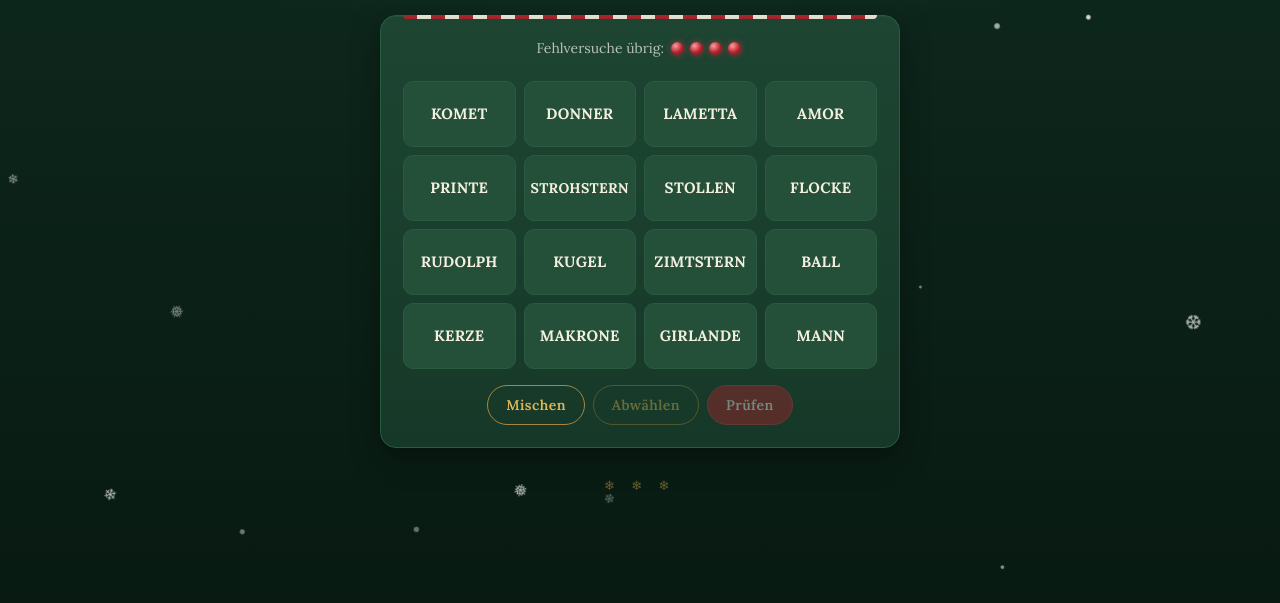
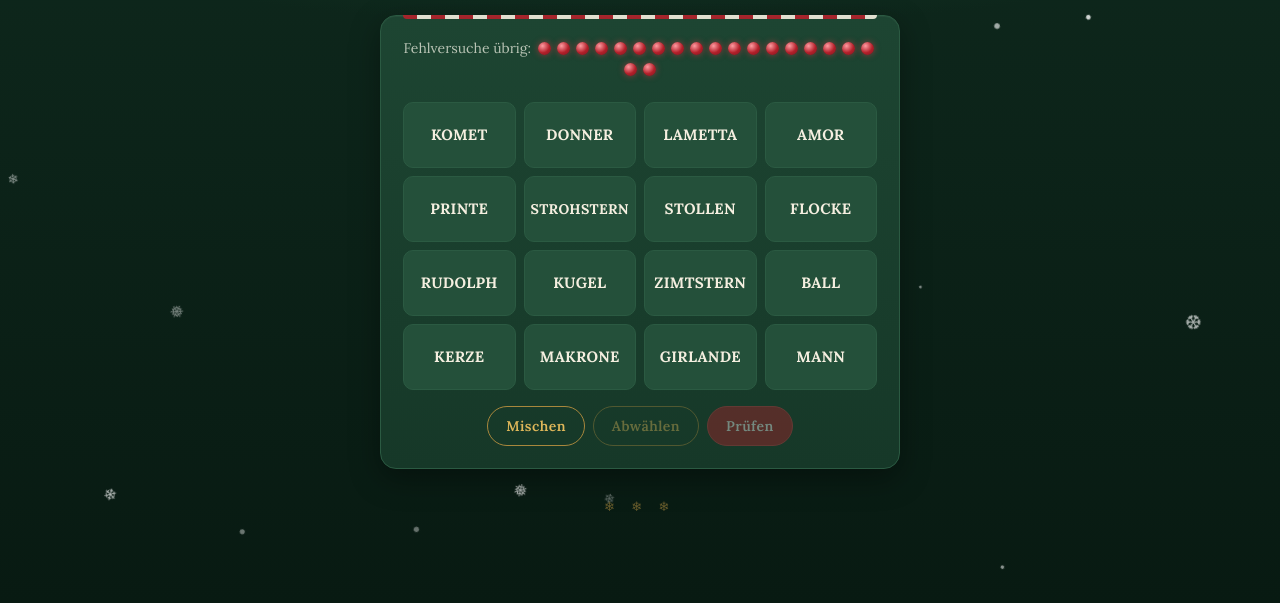
Before and after one commit to OernaZeBoerner/xmas-puzzles, a plain HTML site: page lebkuchen.html in a window 1280 px wide. Shown: the part 197-800 px from the top of the page. Drawn offline with Linux system fonts and the light colour scheme; a web font is replaced by a local one.

Commit message:
finished 4 word connect

```diff
--- a/lebkuchen.html
+++ b/lebkuchen.html
@@ -57,14 +57,14 @@
 const CONFIG = {
   number: 2,
   id: "lebkuchen",
-  mistakes: 4,
+  mistakes: 20,
   groups: [
     { name: "Am Weihnachtsbaum",              words: ["LAMETTA", "GIR|LANDE", "KERZE", "STROH|STERN"] },
     { name: "Schnee…",                        words: ["BALL", "MANN", "FLOCKE", "KUGEL"] },
     { name: "Weihnachtsgebäck",               words: ["ZIMT|STERN", "STOLLEN", "PRINTE", "MA|KRONE"] },
     { name: "Rentiere des Weihnachtsmanns",   words: ["RUDOLPH", "DONNER", "KOMET", "AMOR"] },
   ],
-  reward: "Dein nächster Hinweis:<br><b>[HIER DEINEN HINWEIS EINTRAGEN]</b>",
+  reward: 'Und die wird jetzt vergoldet, Maestro:<br><a href="https://open.spotify.com/intl-de/track/2bWizjWMdoTFUmMdaZsZsi?si=8196881f27e64571" target="_blank" rel="noopener">🎵 Hör mal rein</a>',
 };
 </script>
 <script src="js/common.js"></script>
```
